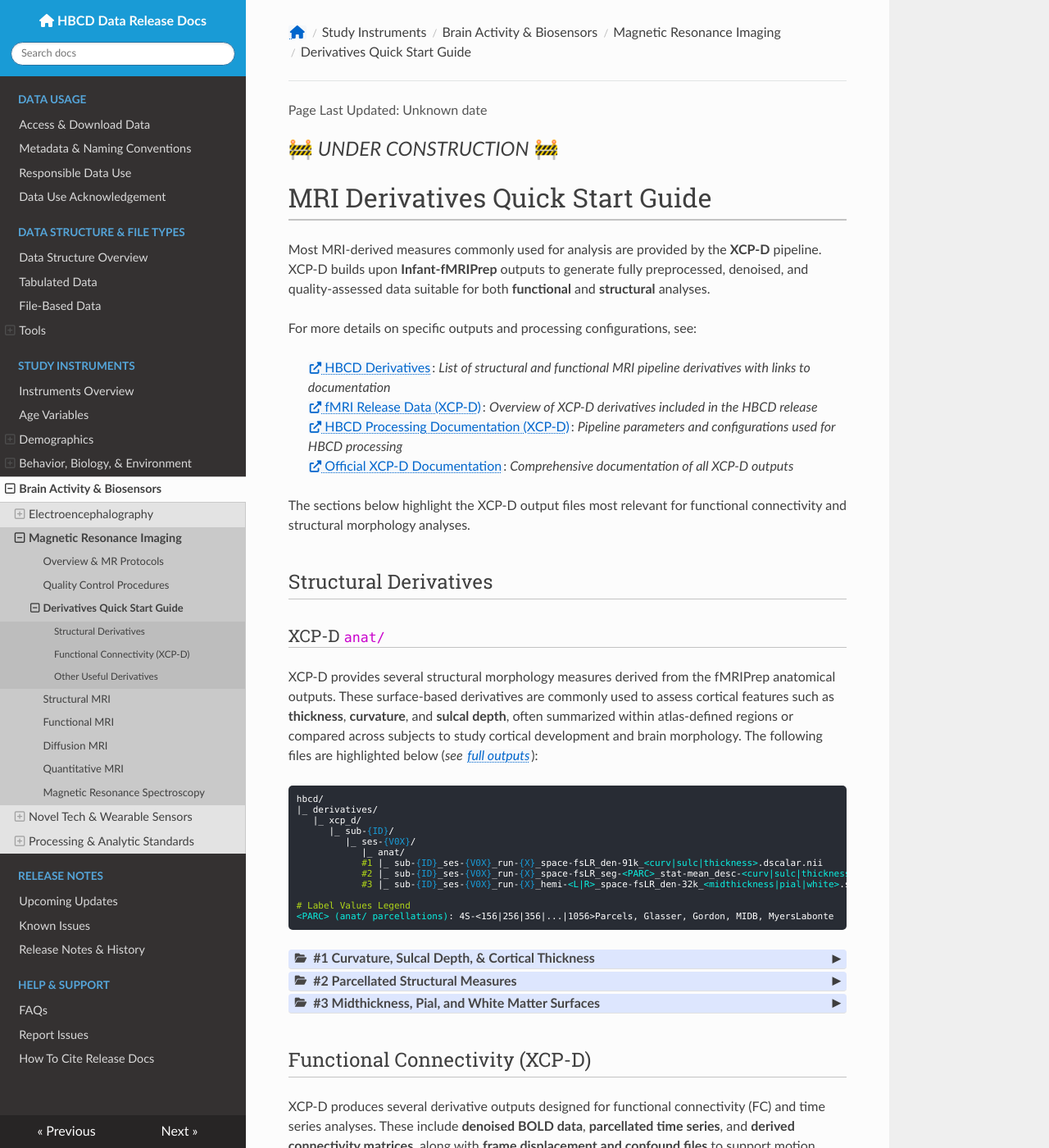
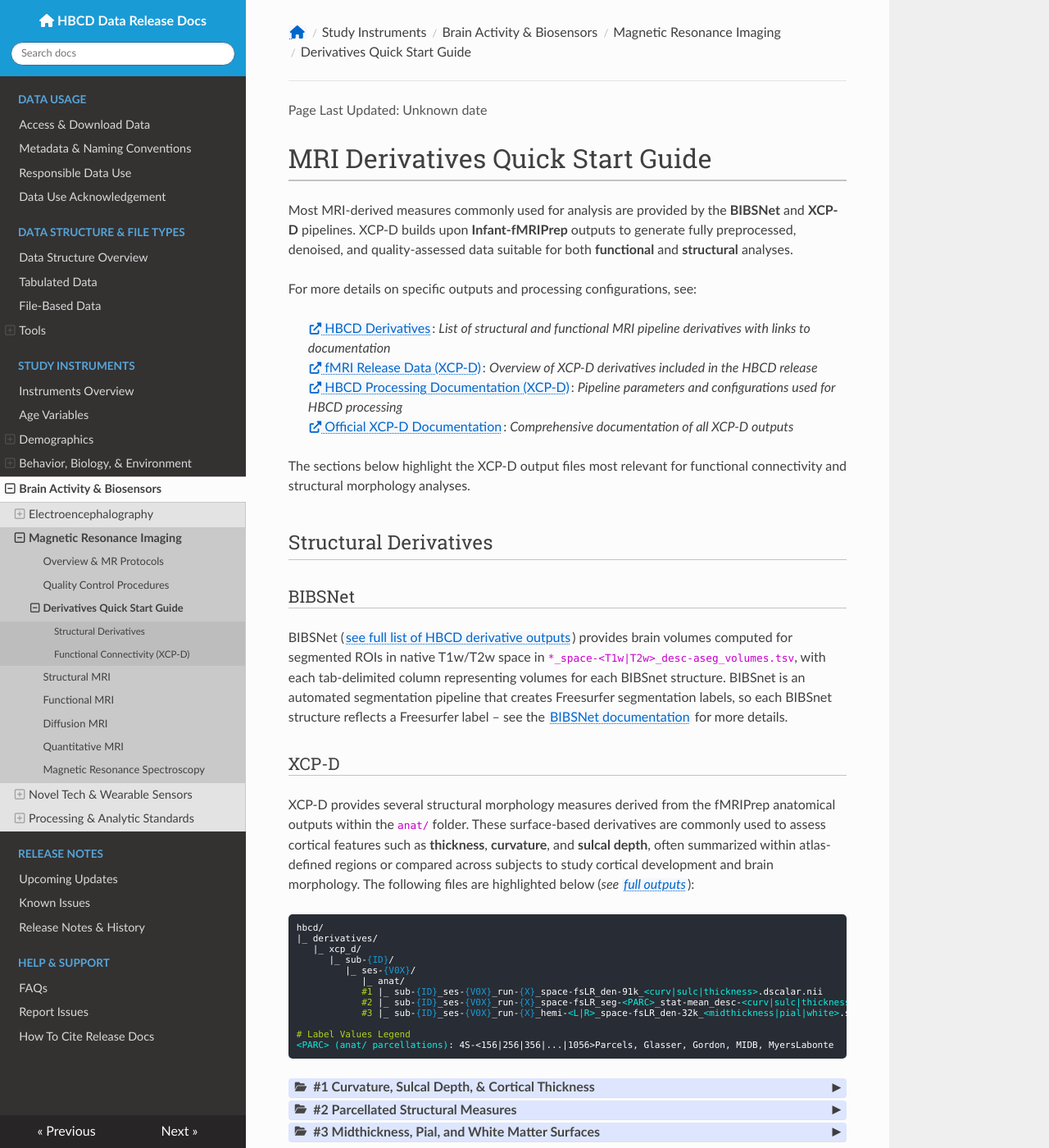
Before and after one commit to nbdc-datahub/hbcd-docs, an MkDocs documentation site: the page built from docs/instruments/processing/mr-derivs-quickstart.md, in a window 1280 px wide and 1400 px high. Shown: the whole window at 82% size. Built offline with MkDocs 1.6.1, drawn with Linux system fonts in a browser that asks for light colours; nearby versions of some CDN libraries; some of the changed text lies outside the part shown.

Commit message:
derivs guide polish based on Fez input

```diff
--- a/docs/instruments/processing/mr-derivs-quickstart.md
+++ b/docs/instruments/processing/mr-derivs-quickstart.md
@@ -1,8 +1,6 @@
-<p style="font-size: 1.5em;">🚧 <i>UNDER CONSTRUCTION</i> 🚧 </p>
-
 # MRI Derivatives Quick Start Guide
 
-Most MRI-derived measures commonly used for analysis are provided by the **XCP-D** pipeline. XCP-D builds upon **Infant-fMRIPrep** outputs to generate fully preprocessed, denoised, and quality-assessed data suitable for both **functional** and **structural** analyses.
+Most MRI-derived measures commonly used for analysis are provided by the **BIBSNet** and **XCP-D** pipelines. XCP-D builds upon **Infant-fMRIPrep** outputs to generate fully preprocessed, denoised, and quality-assessed data suitable for both **functional** and **structural** analyses.
 
 For more details on specific outputs and processing configurations, see:
 
@@ -15,9 +13,13 @@ The sections below highlight the XCP-D output files most relevant for functional
 
 ## Structural Derivatives
 
-### XCP-D `anat/`
+### BIBSNet
 
-XCP-D provides several structural morphology measures derived from the fMRIPrep anatomical outputs. These surface-based derivatives are commonly used to assess cortical features such as **thickness**, **curvature**, and **sulcal depth**, often summarized within atlas-defined regions or compared across subjects to study cortical development and brain morphology. The following files are highlighted below (<i>see <a href="../../mri/fmri/#xcpd" target="_blank">full outputs</a></i>):
+BIBSNet ([see full list of HBCD derivative outputs](../mri/smri.md#bibsnet)) provides brain volumes computed for segmented ROIs in native T1w/T2w space in `*_space-<T1w|T2w>_desc-aseg_volumes.tsv`, with each tab-delimited column representing volumes for each BIBSnet structure. BIBSnet is an automated segmentation pipeline that creates Freesurfer segmentation labels, so each BIBSnet structure reflects a Freesurfer label – see the [BIBSNet documentation](https://bibsnet.readthedocs.io/en/latest/) for more details.
+
+### XCP-D
+
+XCP-D provides several structural morphology measures derived from the fMRIPrep anatomical outputs within the `anat/` folder. These surface-based derivatives are commonly used to assess cortical features such as **thickness**, **curvature**, and **sulcal depth**, often summarized within atlas-defined regions or compared across subjects to study cortical development and brain morphology. The following files are highlighted below (<i>see <a href="../../mri/fmri/#xcpd" target="_blank">full outputs</a></i>):
 
 <pre style="font-size: 11px;" class="folder-tree">
 hbcd/
@@ -246,12 +248,4 @@ hbcd/
 </div>
 
 
-## Other Useful Derivatives
-
-**Brain Volume and Segmentation ROIs (BIBSNet)**<br>
-Brain volumes computed for segmented ROIs in native T1w/T2w space:
-
-> <i class="fa-solid fa-folder-open"></i> [BIBSNet](../mri/smri.md#bibsnet) Derivatives: `*_space-<T1w|T2w>_desc-aseg_volumes.tsv`<br>
-<i class="fa-solid fa-table"></i> [Tabulated Data](../index.md#mri): `img_bibsnet_space-<T1w|T2w>_desc-aseg_volumes`
-
 <br>
```
